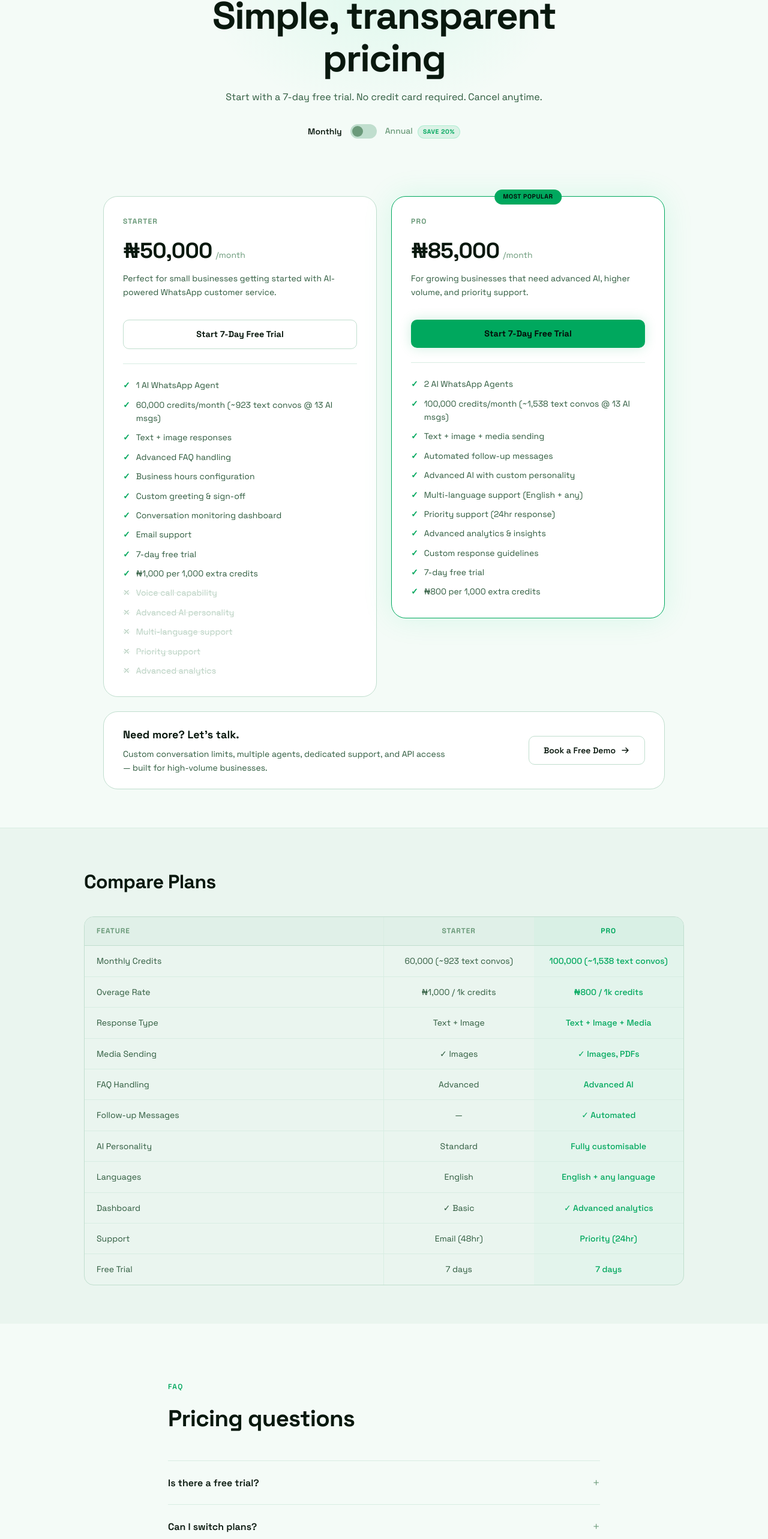
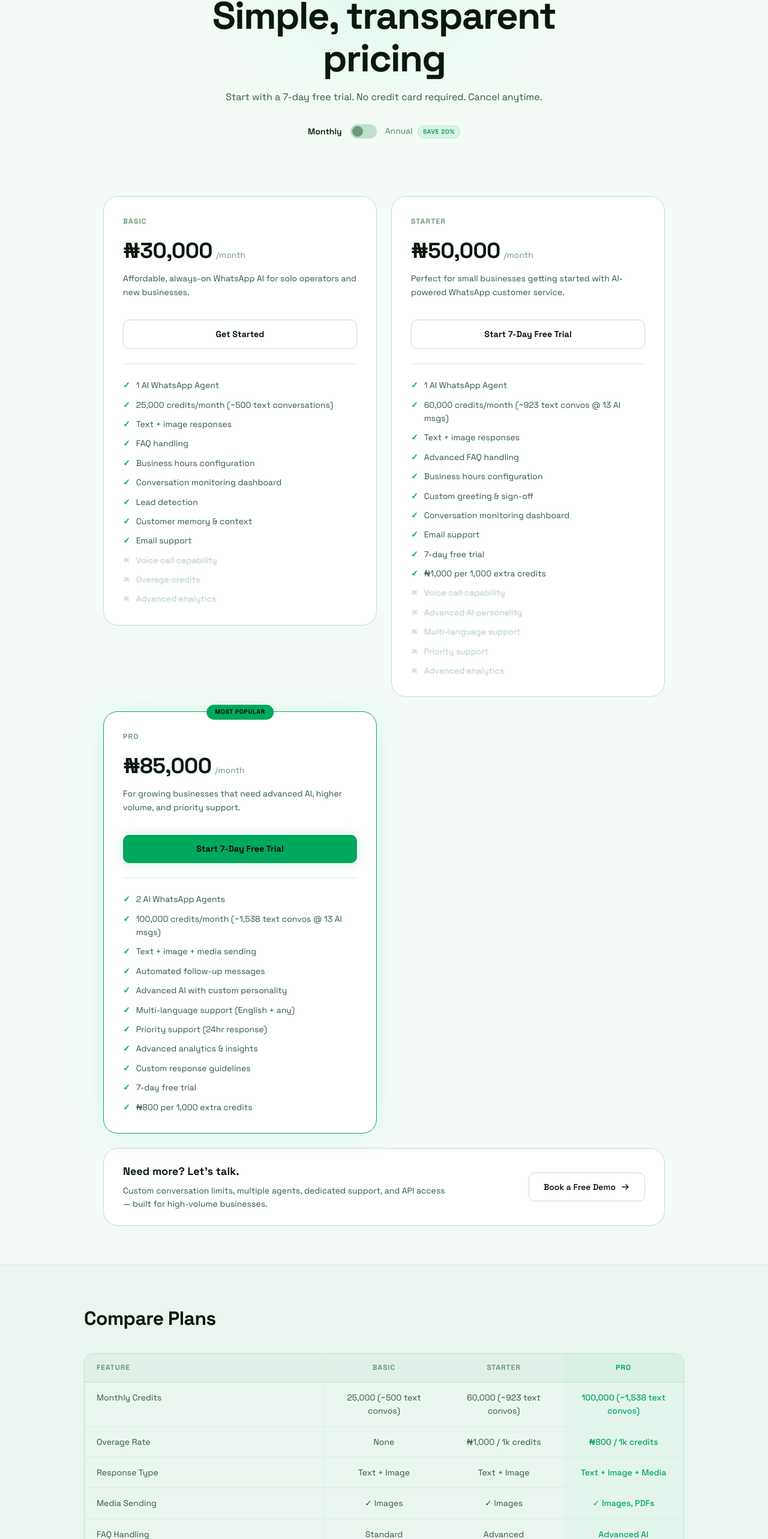
Before and after one commit to IbrahimDoba/Agentis, a Next.js app: page /pricing in a window 1280 px wide. Shown: the part 210-2776 px from the top of the page at 60% size. Built offline with nearby package versions, Linux system fonts and the light colour scheme.

Commit message:
Add Basic plan across pricing, billing, and subscription flow

```diff
--- a/src/app/(marketing)/pricing/page.module.css
+++ b/src/app/(marketing)/pricing/page.module.css
@@ -359,14 +359,14 @@
 
 .comparisonHeader {
   display: grid;
-  grid-template-columns: 2fr 1fr 1fr;
+  grid-template-columns: 2fr 1fr 1fr 1fr;
   background: var(--bg-hover);
   border-bottom: 1px solid var(--border);
 }
 
 .comparisonRow {
   display: grid;
-  grid-template-columns: 2fr 1fr 1fr;
+  grid-template-columns: 2fr 1fr 1fr 1fr;
   border-bottom: 1px solid var(--border-subtle);
   transition: background var(--transition);
 }
@@ -558,7 +558,7 @@
 
   .comparisonHeader,
   .comparisonRow {
-    grid-template-columns: 1.5fr 1fr 1fr;
+    grid-template-columns: 1.5fr 1fr 1fr 1fr;
   }
 
   .comparisonFeatureCol,
--- a/src/app/(marketing)/pricing/page.tsx
+++ b/src/app/(marketing)/pricing/page.tsx
@@ -4,6 +4,13 @@ import Link from "next/link"
 import { Navbar } from "@/components/landing/Navbar"
 import { Footer } from "@/components/landing/Footer"
 import styles from "./page.module.css"
+
+const basicMonthly = {
+  price: "₦30,000",
+  priceNote: "/month",
+  annualPrice: "₦24,000",
+  annualNote: "/month, billed annually",
+}
 
 const starterMonthly = {
   price: "₦50,000",
@@ -18,6 +25,21 @@ const proMonthly = {
   annualPrice: "₦68,000",
   annualNote: "/month, billed annually",
 }
+
+const basicFeatures = [
+  { text: "1 AI WhatsApp Agent", included: true },
+  { text: "25,000 credits/month (~500 text conversations)", included: true },
+  { text: "Text + image responses", included: true },
+  { text: "FAQ handling", included: true },
+  { text: "Business hours configuration", included: true },
+  { text: "Conversation monitoring dashboard", included: true },
+  { text: "Lead detection", included: true },
+  { text: "Customer memory & context", included: true },
+  { text: "Email support", included: true },
+  { text: "Voice call capability", included: false },
+  { text: "Overage credits", included: false },
+  { text: "Advanced analytics", included: false },
+]
 
 const starterFeatures = [
   { text: "1 AI WhatsApp Agent", included: true },
@@ -54,15 +76,15 @@ const proFeatures = [
 const faqs = [
   {
     q: "Is there a free trial?",
-    a: "Yes! Both the Starter and Pro plans come with a 7-day free trial. You get full access to all features of your chosen plan. No credit card is required to start.",
+    a: "Yes! Both the Starter and Pro plans come with a 7-day free trial. Basic is billed monthly without a trial so you can start quickly at a lower entry point.",
   },
   {
     q: "Can I switch plans?",
-    a: "Absolutely. You can upgrade from Starter to Pro at any time and the change takes effect immediately. Downgrading happens at the start of your next billing cycle.",
+    a: "Absolutely. You can move between Basic, Starter, and Pro at any time. Upgrades take effect immediately, while downgrades apply at the start of your next billing cycle.",
   },
   {
     q: "What happens if I exceed my credit limit?",
-    a: "On Starter, additional credits beyond 60,000/month are charged at ₦1,000 per 1,000 credits. On Pro, overage is ₦800 per 1,000 credits.",
+    a: "Basic does not include overage credits. On Starter, additional credits beyond 60,000/month are charged at ₦1,000 per 1,000 credits. On Pro, overage is ₦800 per 1,000 credits.",
   },
   {
     q: "Do you offer custom plans?",
@@ -118,6 +140,34 @@ export default function PricingPage() {
         {/* Plans */}
         <section className={styles.plansSection}>
           <div className={styles.plansGrid}>
+            {/* Basic */}
+            <div className={styles.planCard}>
+              <div className={styles.planName}>Basic</div>
+              <div className={styles.planPrice}>
+                {annual ? basicMonthly.annualPrice : basicMonthly.price}
+                <span className={styles.planPriceNote}>
+                  {annual ? basicMonthly.annualNote : basicMonthly.priceNote}
+                </span>
+              </div>
+              <p className={styles.planDesc}>
+                Affordable, always-on WhatsApp AI for solo operators and new businesses.
+              </p>
+              <Link href="/signup" className={`${styles.planBtn} ${styles.planBtnOutline}`}>
+                Get Started
+              </Link>
+              <div className={styles.planDivider} />
+              <ul className={styles.planFeatures}>
+                {basicFeatures.map((f) => (
+                  <li key={f.text} className={`${styles.planFeature} ${!f.included ? styles.planFeatureDimmed : ""}`}>
+                    <span className={f.included ? styles.planCheck : styles.planCross}>
+                      {f.included ? "✓" : "✕"}
+                    </span>
+                    {f.text}
+                  </li>
+                ))}
+              </ul>
+            </div>
+
             {/* Starter */}
             <div className={styles.planCard}>
               <div className={styles.planName}>Starter</div>
@@ -177,7 +227,7 @@ export default function PricingPage() {
           {/* Enterprise nudge */}
           <div className={styles.enterpriseCard}>
             <div className={styles.enterpriseLeft}>
-              <div className={styles.enterpriseTitle}>Need more? Let's talk.</div>
+              <div className={styles.enterpriseTitle}>Need more? Let&apos;s talk.</div>
               <div className={styles.enterpriseDesc}>
                 Custom conversation limits, multiple agents, dedicated support, and API access — built for high-volume businesses.
               </div>
@@ -198,24 +248,26 @@ export default function PricingPage() {
             <div className={styles.comparisonTable}>
               <div className={styles.comparisonHeader}>
                 <div className={styles.comparisonFeatureCol}>Feature</div>
+                <div className={styles.comparisonPlanCol}>Basic</div>
                 <div className={styles.comparisonPlanCol}>Starter</div>
                 <div className={`${styles.comparisonPlanCol} ${styles.comparisonPlanColPro}`}>Pro</div>
               </div>
               {[
-                ["Monthly Credits", "60,000 (~923 text convos)", "100,000 (~1,538 text convos)"],
-                ["Overage Rate", "₦1,000 / 1k credits", "₦800 / 1k credits"],
-                ["Response Type", "Text + Image", "Text + Image + Media"],
-                ["Media Sending", "✓ Images", "✓ Images, PDFs"],
-                ["FAQ Handling", "Advanced", "Advanced AI"],
-                ["Follow-up Messages", "—", "✓ Automated"],
-                ["AI Personality", "Standard", "Fully customisable"],
-                ["Languages", "English", "English + any language"],
-                ["Dashboard", "✓ Basic", "✓ Advanced analytics"],
-                ["Support", "Email (48hr)", "Priority (24hr)"],
-                ["Free Trial", "7 days", "7 days"],
-              ].map(([feature, starter, pro]) => (
+                ["Monthly Credits", "25,000 (~500 text convos)", "60,000 (~923 text convos)", "100,000 (~1,538 text convos)"],
+                ["Overage Rate", "None", "₦1,000 / 1k credits", "₦800 / 1k credits"],
+                ["Response Type", "Text + Image", "Text + Image", "Text + Image + Media"],
+                ["Media Sending", "✓ Images", "✓ Images", "✓ Images, PDFs"],
+                ["FAQ Handling", "Standard", "Advanced", "Advanced AI"],
+                ["Follow-up Messages", "—", "—", "✓ Automated"],
+                ["AI Personality", "Standard", "Standard", "Fully customisable"],
+                ["Languages", "English", "English", "English + any language"],
+                ["Dashboard", "✓ Monitoring", "✓ Basic", "✓ Advanced analytics"],
+                ["Support", "Email", "Email (48hr)", "Priority (24hr)"],
+                ["Free Trial", "No", "7 days", "7 days"],
+              ].map(([feature, basic, starter, pro]) => (
                 <div key={feature} className={styles.comparisonRow}>
                   <div className={styles.comparisonFeatureCol}>{feature}</div>
+                  <div className={styles.comparisonPlanCol}>{basic}</div>
                   <div className={styles.comparisonPlanCol}>{starter}</div>
                   <div className={`${styles.comparisonPlanCol} ${styles.comparisonPlanColPro}`}>{pro}</div>
                 </div>
@@ -253,7 +305,7 @@ export default function PricingPage() {
           <div className={styles.ctaInner}>
             <h2 className={styles.ctaTitle}>Not sure which plan?</h2>
             <p className={styles.ctaDesc}>
-              Book a free 30-minute demo and we'll help you choose the right plan for your business.
+              Book a free 30-minute demo and we&apos;ll help you choose the right plan for your business.
             </p>
             <Link href="/contact" className={styles.ctaBtn}>
               Book a Free Demo
--- a/src/app/api/subscription/request/route.ts
+++ b/src/app/api/subscription/request/route.ts
@@ -5,7 +5,7 @@ import { PLAN_PRICES } from "@/lib/plans"
 import { z } from "zod"
 
 const schema = z.object({
-  plan: z.enum(["starter", "pro", "enterprise"]),
+  plan: z.enum(["basic", "starter", "pro", "enterprise"]),
 })
 
 export async function POST(req: NextRequest) {
--- a/src/app/dashboard/subscription/page.tsx
+++ b/src/app/dashboard/subscription/page.tsx
@@ -18,6 +18,7 @@ interface PaymentRequest {
 }
 
 const PLAN_POPULAR: Record<string, boolean> = {
+  basic: false,
   starter: false,
   pro: true,
 }
--- a/src/components/admin/AdminPaymentsTable.tsx
+++ b/src/components/admin/AdminPaymentsTable.tsx
@@ -27,6 +27,7 @@ const STATUS_FILTERS = ["all", "PENDING", "PAID", "CANCELLED"] as const
 type StatusFilter = typeof STATUS_FILTERS[number]
 
 const PLAN_COLORS: Record<string, string> = {
+  basic:      "#0f766e",
   starter:    "#1d4ed8",
   pro:        "#6d28d9",
   enterprise: "#92400e",
--- a/src/lib/plans.ts
+++ b/src/lib/plans.ts
@@ -1,5 +1,6 @@
 export const PLAN_PRICES: Record<string, number> = {
   free: 0,
+  basic: 30000,
   starter: 50000,
   pro: 85000,
   enterprise: 0, // custom — commission set manually by admin
@@ -8,6 +9,7 @@ export const PLAN_PRICES: Record<string, number> = {
 // Monthly Dailzero AI credit allowances per plan
 export const PLAN_CREDIT_LIMITS: Record<string, number> = {
   free: 2000,
+  basic: 25000,
   starter: 60000,
   pro: 100000,
   enterprise: -1,   // -1 = unlimited
@@ -24,6 +26,7 @@ export const AI_CREDIT_COSTS = {
 // Overage rate in Naira per 1,000 credits (null = no overage allowed)
 export const PLAN_OVERAGE_RATE_PER_1K: Record<string, number | null> = {
   free: null,
+  basic: null,
   starter: 1000,
   pro: 800,
   enterprise: null, // custom
@@ -31,6 +34,7 @@ export const PLAN_OVERAGE_RATE_PER_1K: Record<string, number | null> = {
 
 export const PLAN_LABELS: Record<string, string> = {
   free: "Free",
+  basic: "Basic",
   starter: "Starter",
   pro: "Pro",
   enterprise: "Enterprise",
@@ -44,6 +48,16 @@ export const PLAN_FEATURES: Record<string, string[]> = {
     "Conversation logs",
     "Lead detection",
     "Community support",
+  ],
+  basic: [
+    "25,000 credits / month",
+    "~500 conversations / month",
+    "1 AI agent",
+    "WhatsApp integration",
+    "Conversation logs",
+    "Lead detection",
+    "Customer memory & context",
+    "Email support",
   ],
   starter: [
     "60,000 credits / month",
@@ -74,11 +88,12 @@ export const PLAN_FEATURES: Record<string, string[]> = {
   ],
 }
 
-export const PLAN_ORDER = ["free", "starter", "pro", "enterprise"]
+export const PLAN_ORDER = ["free", "basic", "starter", "pro", "enterprise"]
 
 // Max workspace members per plan (0 = team feature not available)
 export const PLAN_SEAT_LIMITS: Record<string, number> = {
   free: 0,
+  basic: 1,
   starter: 2,
   pro: 5,
   enterprise: -1, // unlimited
```
Also changed, not shown: 2 other files (tests, documents, lock files or other folders).
